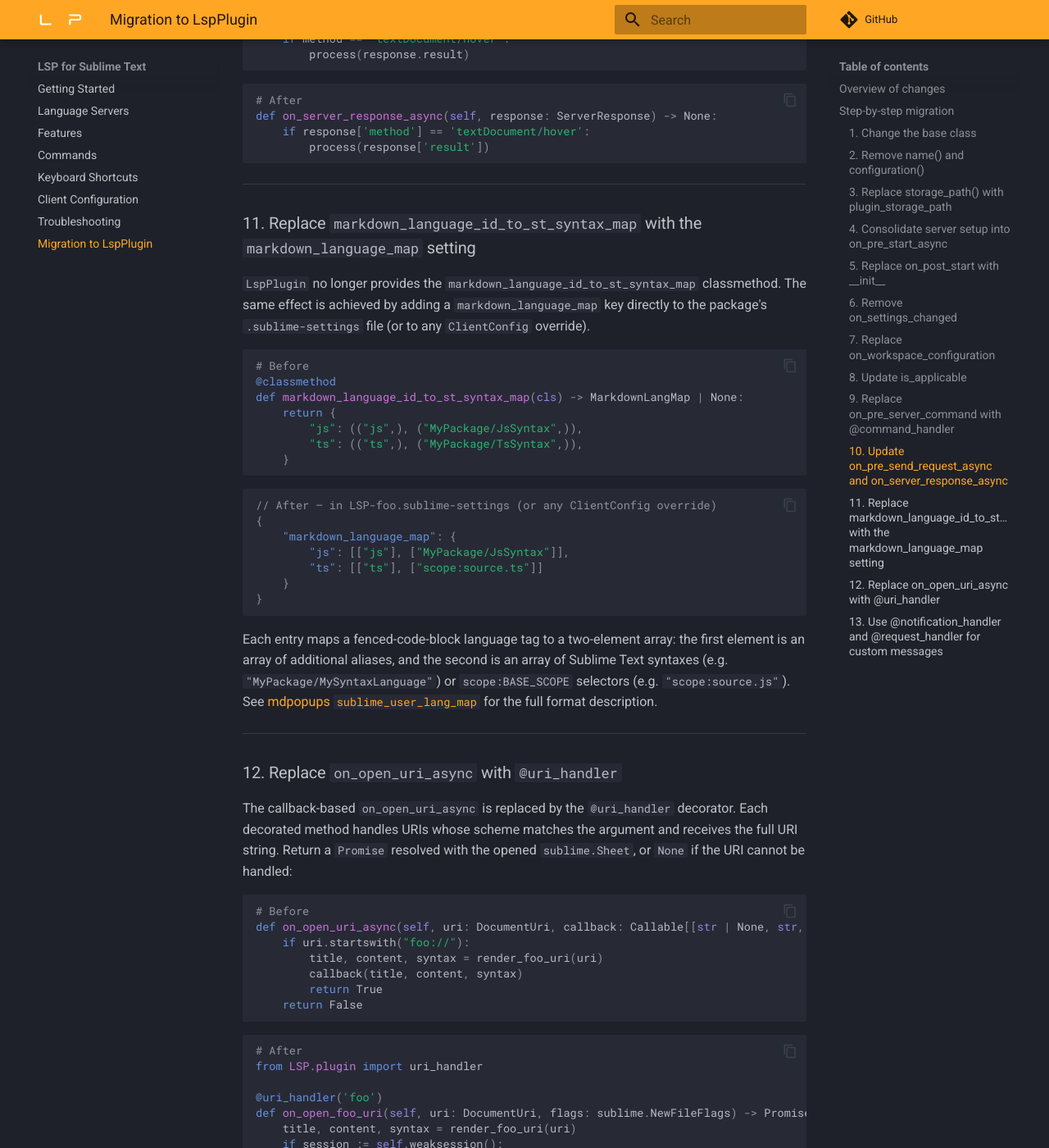
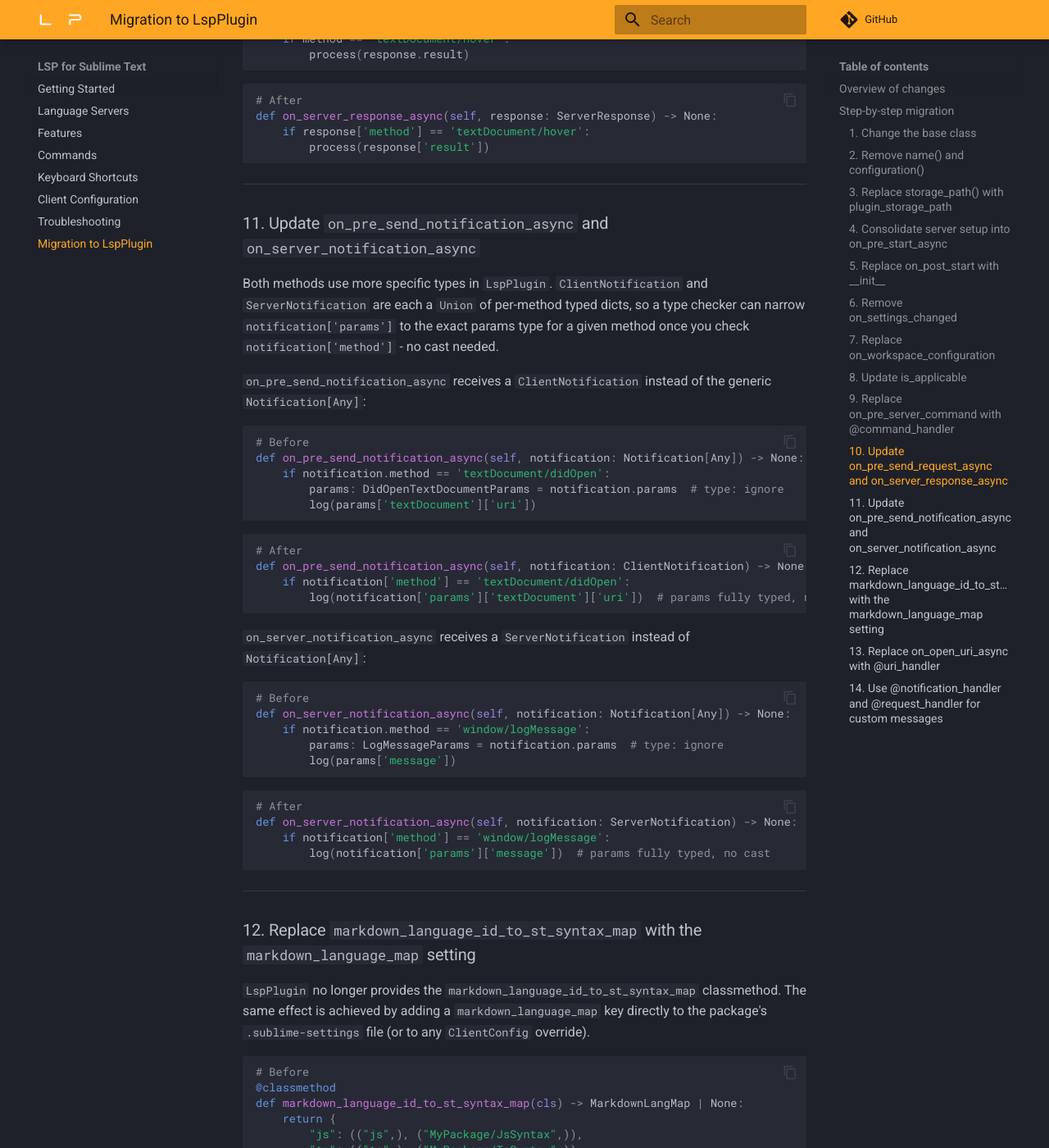
Before and after one commit to sublimelsp/LSP, an MkDocs documentation site: the page built from docs/src/migrating_to_lsp_plugin.md, in a window 1280 px wide and 1400 px high, scrolled down 7739 px. Shown: the whole window at 82% size. Built offline with MkDocs 1.6.1 and Material for MkDocs 9.7.7, drawn with Linux system fonts in a browser that asks for light colours; comment, search, counter and statistics services are not loaded; some of the changed text lies outside the part shown.

Commit message:
update on_pre_send_notification_async/on_server_notification_async docs

````diff
--- a/docs/src/migrating_to_lsp_plugin.md
+++ b/docs/src/migrating_to_lsp_plugin.md
@@ -30,7 +30,7 @@
 | *(not present)* | `on_initialize_async()` |
 | *(not present)* | `on_pre_send_response_async(response)` |
 
-All other instance methods (`on_pre_send_notification_async`, `on_server_notification_async`, `on_session_buffer_changed_async`, `on_selection_modified_async`, `on_session_end_async`) are available in `LspPlugin` with the same name and the same signature.
+The methods `on_session_buffer_changed_async`, `on_selection_modified_async`, and `on_session_end_async` are available in `LspPlugin` with the same name and the same signature. `on_pre_send_notification_async` and `on_server_notification_async` keep the same names but use more specific argument types - see step 11.
 
 ---
 
@@ -335,7 +335,47 @@ def on_server_response_async(self, response: ServerResponse) -> None:
 
 ---
 
-### 11. Replace `markdown_language_id_to_st_syntax_map` with the `markdown_language_map` setting
+### 11. Update `on_pre_send_notification_async` and `on_server_notification_async`
+
+Both methods use more specific types in `LspPlugin`. `ClientNotification` and `ServerNotification` are each a `Union` of per-method typed dicts, so a type checker can narrow `notification['params']` to the exact params type for a given method once you check `notification['method']` - no cast needed.
+
+`on_pre_send_notification_async` receives a `ClientNotification` instead of the generic `Notification[Any]`:
+
+```python
+# Before
+def on_pre_send_notification_async(self, notification: Notification[Any]) -> None:
+    if notification.method == 'textDocument/didOpen':
+        params: DidOpenTextDocumentParams = notification.params  # type: ignore
+        log(params['textDocument']['uri'])
+```
+
+```python
+# After
+def on_pre_send_notification_async(self, notification: ClientNotification) -> None:
+    if notification['method'] == 'textDocument/didOpen':
+        log(notification['params']['textDocument']['uri'])  # params fully typed, no cast
+```
+
+`on_server_notification_async` receives a `ServerNotification` instead of `Notification[Any]`:
+
+```python
+# Before
+def on_server_notification_async(self, notification: Notification[Any]) -> None:
+    if notification.method == 'window/logMessage':
+        params: LogMessageParams = notification.params  # type: ignore
+        log(params['message'])
+```
+
+```python
+# After
+def on_server_notification_async(self, notification: ServerNotification) -> None:
+    if notification['method'] == 'window/logMessage':
+        log(notification['params']['message'])  # params fully typed, no cast
+```
+
+---
+
+### 12. Replace `markdown_language_id_to_st_syntax_map` with the `markdown_language_map` setting
 
 `LspPlugin` no longer provides the `markdown_language_id_to_st_syntax_map` classmethod. The same effect is achieved by adding a `markdown_language_map` key directly to the package's `.sublime-settings` file (or to any `ClientConfig` override).
 
@@ -393,7 +433,7 @@ Returning the result of  `session.open_scratch_buffer()` is equivalent to invoki
 
 ---
 
-### 13. Use `@notification_handler` and `@request_handler` for custom messages
+### 14. Use `@notification_handler` and `@request_handler` for custom messages
 
 `LspPlugin` introduces decorators to handle non-standard server-to-client notifications and requests. These replace manual approach with method names transformed using logic from `method2attr`:
 
````
Also changed, not shown: other parts of docs/src/migrating_to_lsp_plugin.md (+1 -1 lines).
